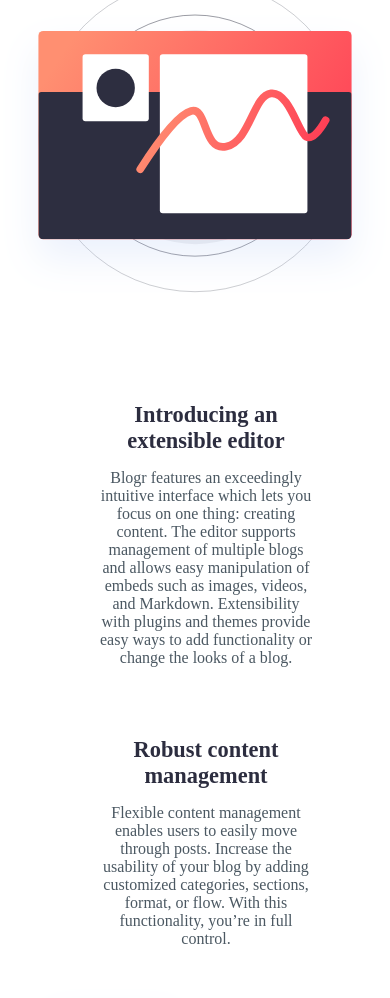
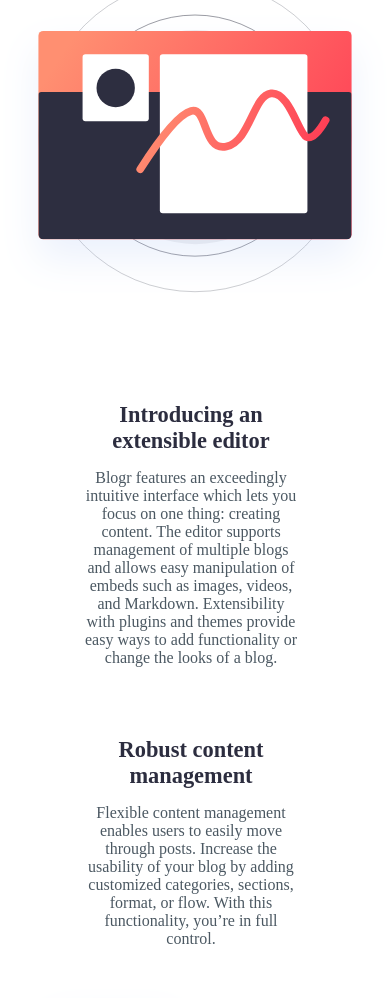
Before and after one commit to toby-d-nomad/Web-1.0-Assignment, a plain HTML site: page index.html in a window 390 px wide. Shown: the part 552-1550 px from the top of the page. Drawn offline with Linux system fonts and the light colour scheme; a web font is replaced by a local one.

Commit message:
walahi I don tire for this website

```diff
--- a/styles.css
+++ b/styles.css
@@ -399,7 +399,7 @@
         display: flex;
         flex-direction: column;
         padding-bottom: 60px;
-        padding-left: 50px;
+        padding-left: 35px;
         padding-right: 15px;
         margin: 0;
         justify-content: center;
```
